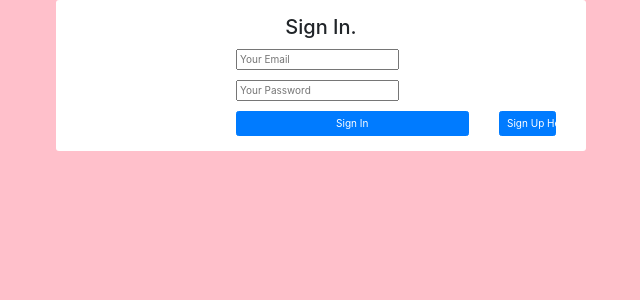
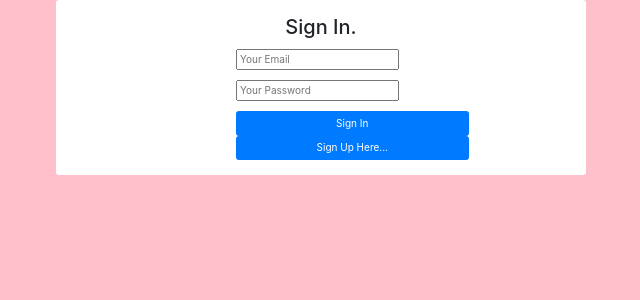
Before and after one commit to kjrohr/relationshiprepophp, a PHP site: page /login.php in a window 1280 px wide. Shown: the top 300 px of the page, without its empty margins (319-959 px from the left). Run offline with PHP 8.4, Linux system fonts and the light colour scheme; some libraries are stand-ins or nearby versions.

Commit message:
Styling the login form

```diff
--- a/login.php
+++ b/login.php
@@ -86,7 +86,7 @@
     <div class="col-sm-9">
   <button type="submit"  name="btn-login" class="btn btn-primary btn-block">Sign In</button>
 </div></div>
-<div class="col-sm-3" style="float:right;">
+<div class="col-sm-9">
   <a href="add_data.php" class="btn btn-primary btn-block">Sign Up Here...</a>
 </div>
     </form>
```
